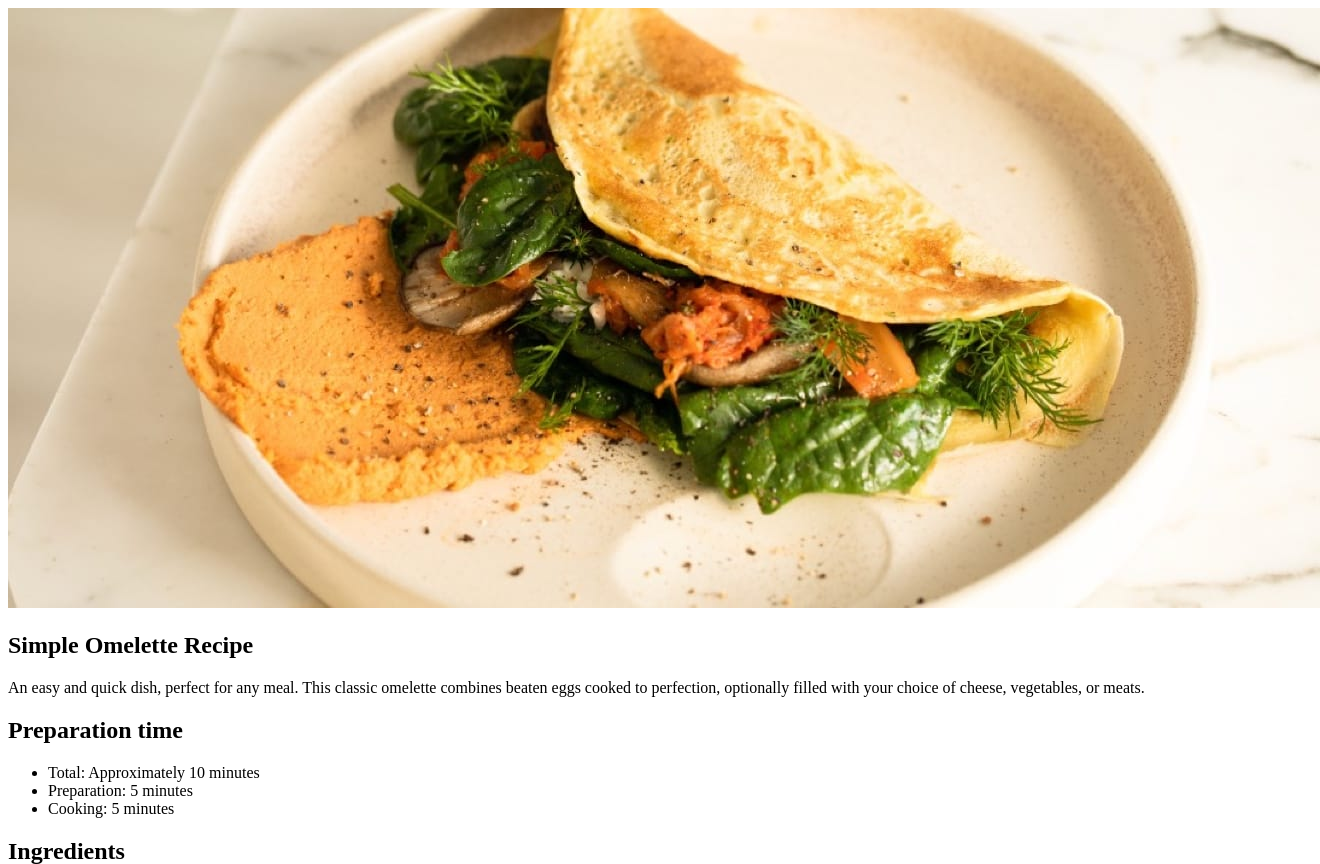
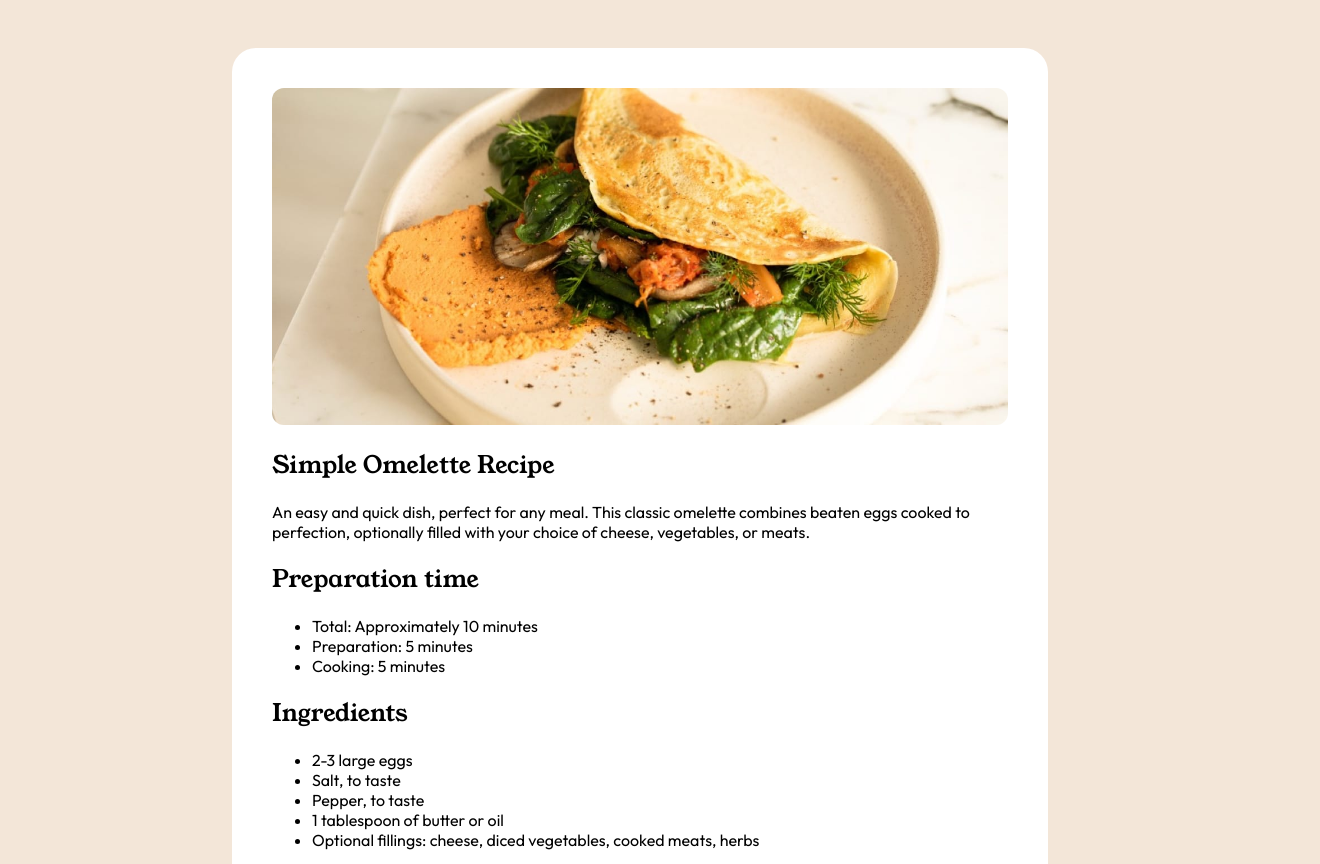
Before and after one commit to viveevu11/recipe-page, a plain HTML site: page index.html in a window 1280 px wide. Shown: the top 864 px of the page, 1320 px wide, since content can reach past the window. Drawn offline with Linux system fonts and the light colour scheme.

Commit message:
Add card and update font

```diff
--- a/index.html
+++ b/index.html
@@ -16,6 +16,18 @@
 
     <!-- Feel free to remove these styles or customise in your own stylesheet 👍 -->
     <style>
+      @font-face {
+        font-family: "YoungSerif";
+        src: url(./assets/fonts/young-serif/YoungSerif-Regular.ttf)
+          format("truetype");
+        font-weight: 400;
+      }
+      @font-face {
+        font-family: "Outfit";
+        src: url(./assets/fonts/outfit/Outfit-VariableFont_wght.ttf)
+          format("truetype");
+        font-weight: 400 700;
+      }
       .attribution {
         font-size: 0.6875rem;
         text-align: center;
@@ -32,6 +44,35 @@
       table tbody tr:not(:last-child) th,
       table tbody tr:not(:last-child) td {
         border-bottom: 1px solid black;
+      }
+      body {
+        background-color: hsl(30, 54%, 90%);
+        display: flex;
+        flex-direction: column;
+        justify-content: center;
+        align-items: center;
+        min-height: 100vh;
+        padding: 2.5rem;
+      }
+      img {
+        max-width: 100%;
+        border-radius: 12px;
+      }
+      .recipe-card {
+        background-color: white;
+        border-radius: 24px;
+        max-width: 736px;
+        padding: 2.5rem;
+      }
+      h1,
+      h2 {
+        font-family: "YoungSerif";
+        font-weight: 400;
+      }
+      p,
+      li,
+      tr {
+        font-family: "Outfit";
       }
     </style>
   </head>
```
